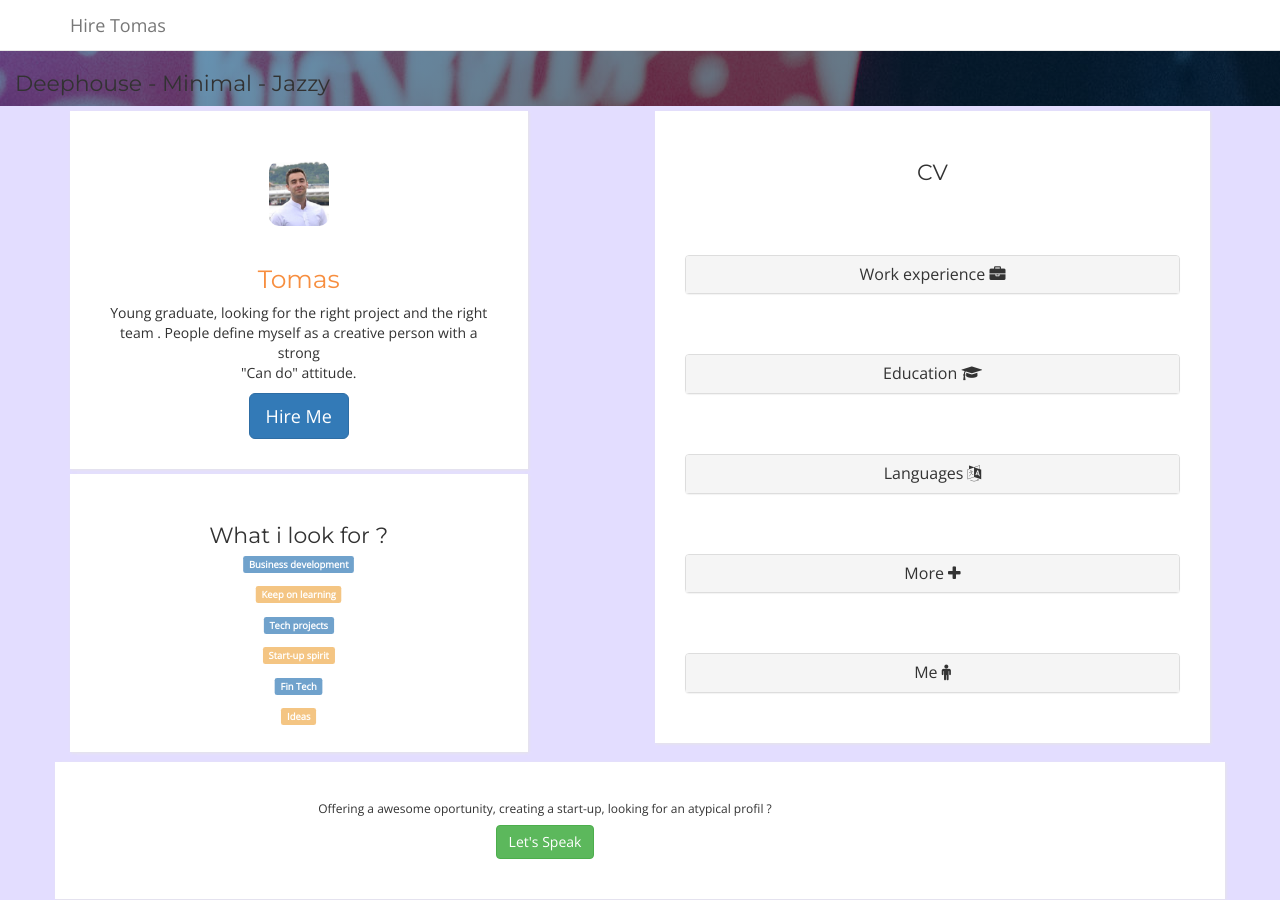
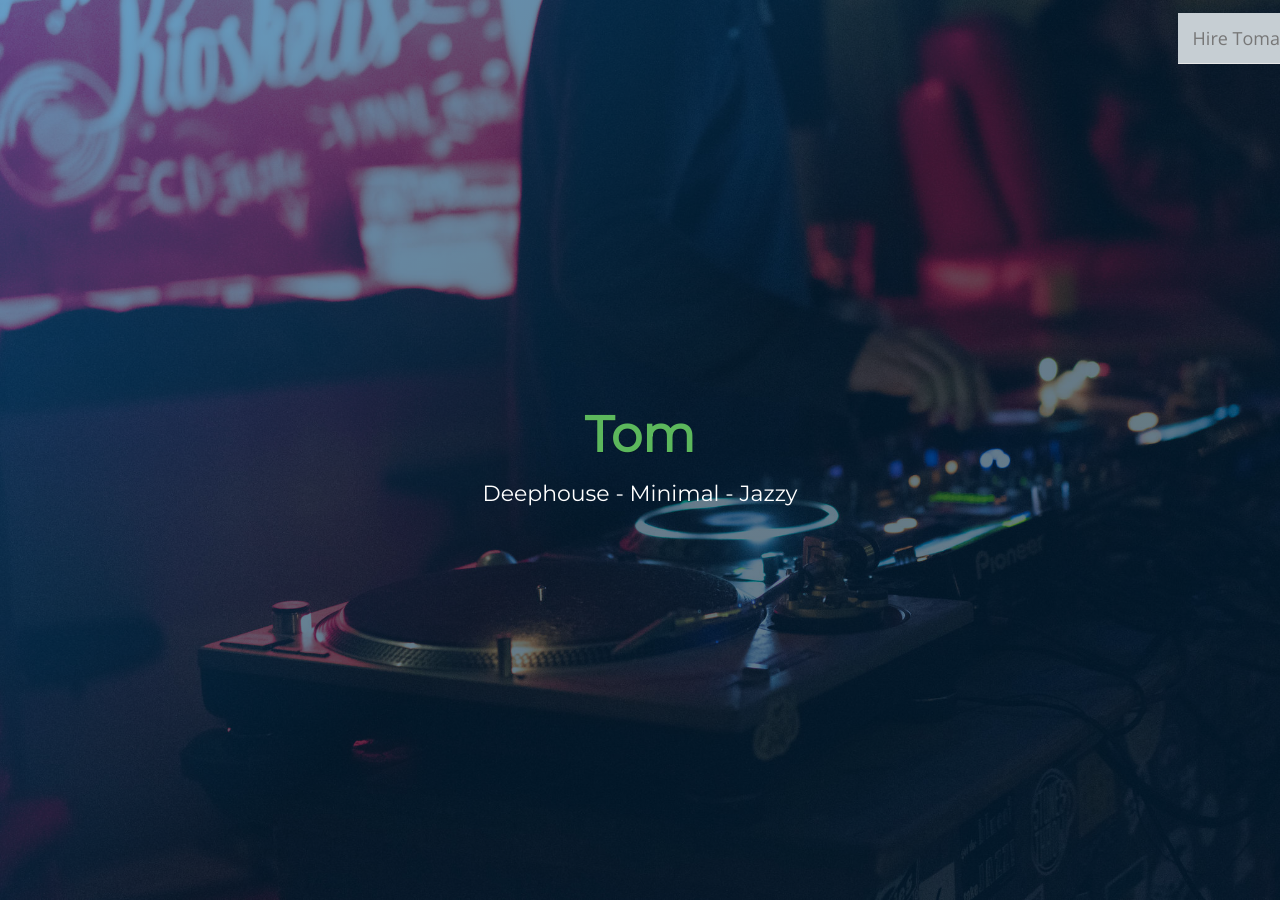
Before and after one commit to tomas1433/se, a Jekyll site: the page index.html, which Jekyll copies as it is, in a window 1280 px wide and 900 px high. Built offline with Jekyll 4.4.1, drawn with Linux system fonts in a browser that asks for light colours; nearby versions of some CDN libraries; some web fonts are replaced.

Commit message:
Update index.html

```diff
--- a/index.html
+++ b/index.html
@@ -27,6 +27,7 @@
     <![endif]-->
 <link rel="stylesheet" href="https://maxcdn.bootstrapcdn.com/font-awesome/4.2.0/css/font-awesome.min.css">
 <link rel="stylesheet" href="css/style.css">
+	<link rel="stylesheet" href="css/style2.css">
   <link rel="stylesheet" href="css/animation.css">
 <link href="https://fonts.googleapis.com/css?family=Montserrat|Open+Sans" rel="stylesheet">
 <link rel="stylesheet" href="https://font.googleapis.com/css?family=Open+Sans:400,300,700|Montserrat:400,700">
```
